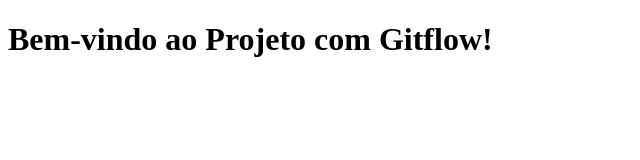
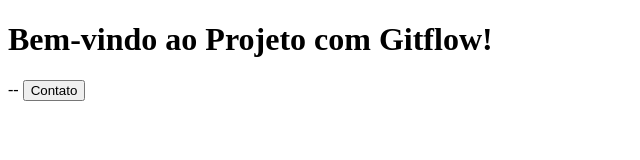
Before and after one commit to kauaweber/projeto-gitflow, a plain HTML site: page index.html in a window 1280 px wide. Shown: the whole page, without its empty margins (0-640 px from the left). Drawn offline with Linux system fonts and the light colour scheme.

Commit message:
feat: adiciona botão de contato

```diff
--- a/index.html
+++ b/index.html
@@ -6,5 +6,7 @@
 </head>
 <body>
   <h1>Bem-vindo ao Projeto com Gitflow!</h1>
+  --
+  <button>Contato</button>
 </body>
 </html>
```
